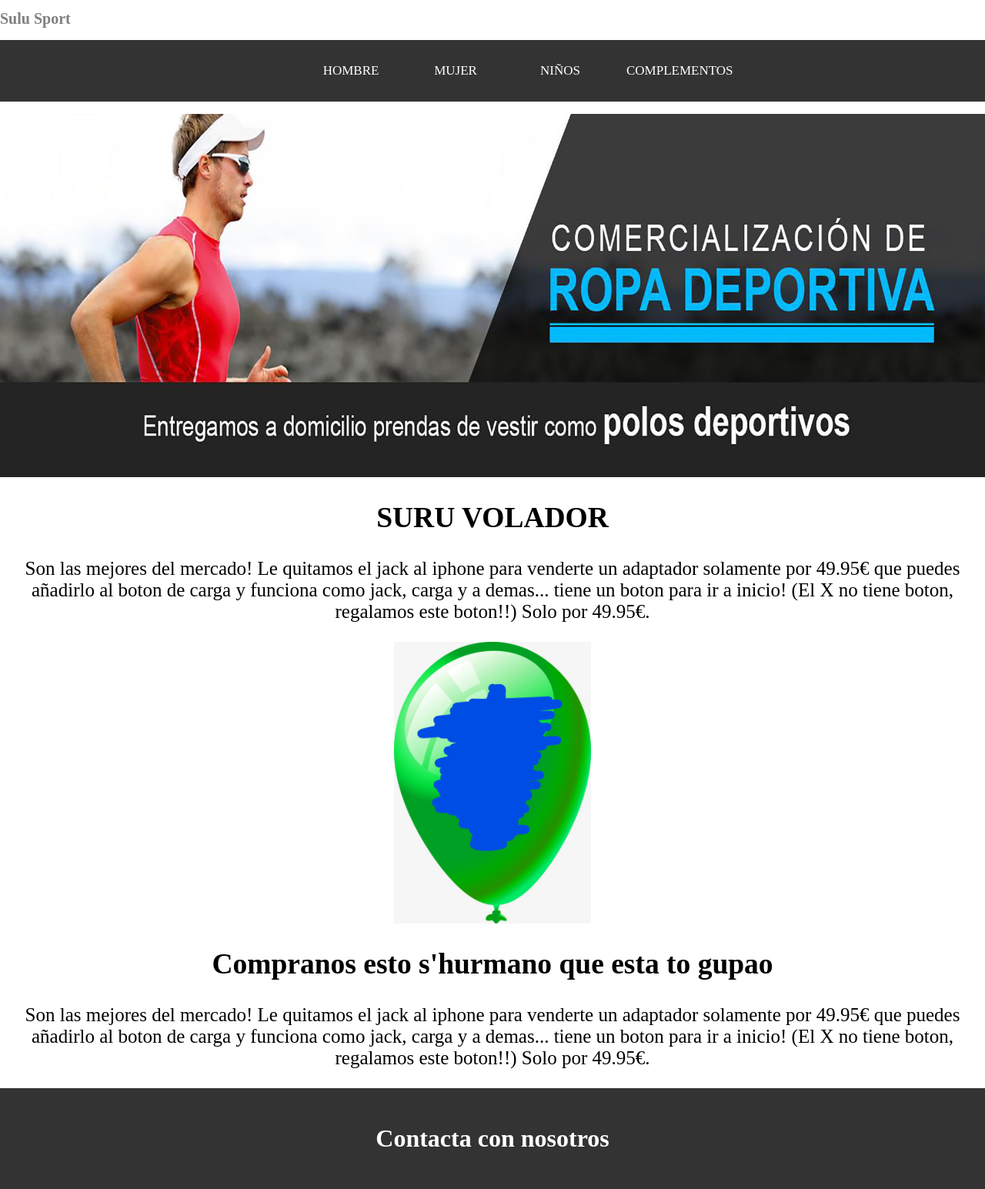
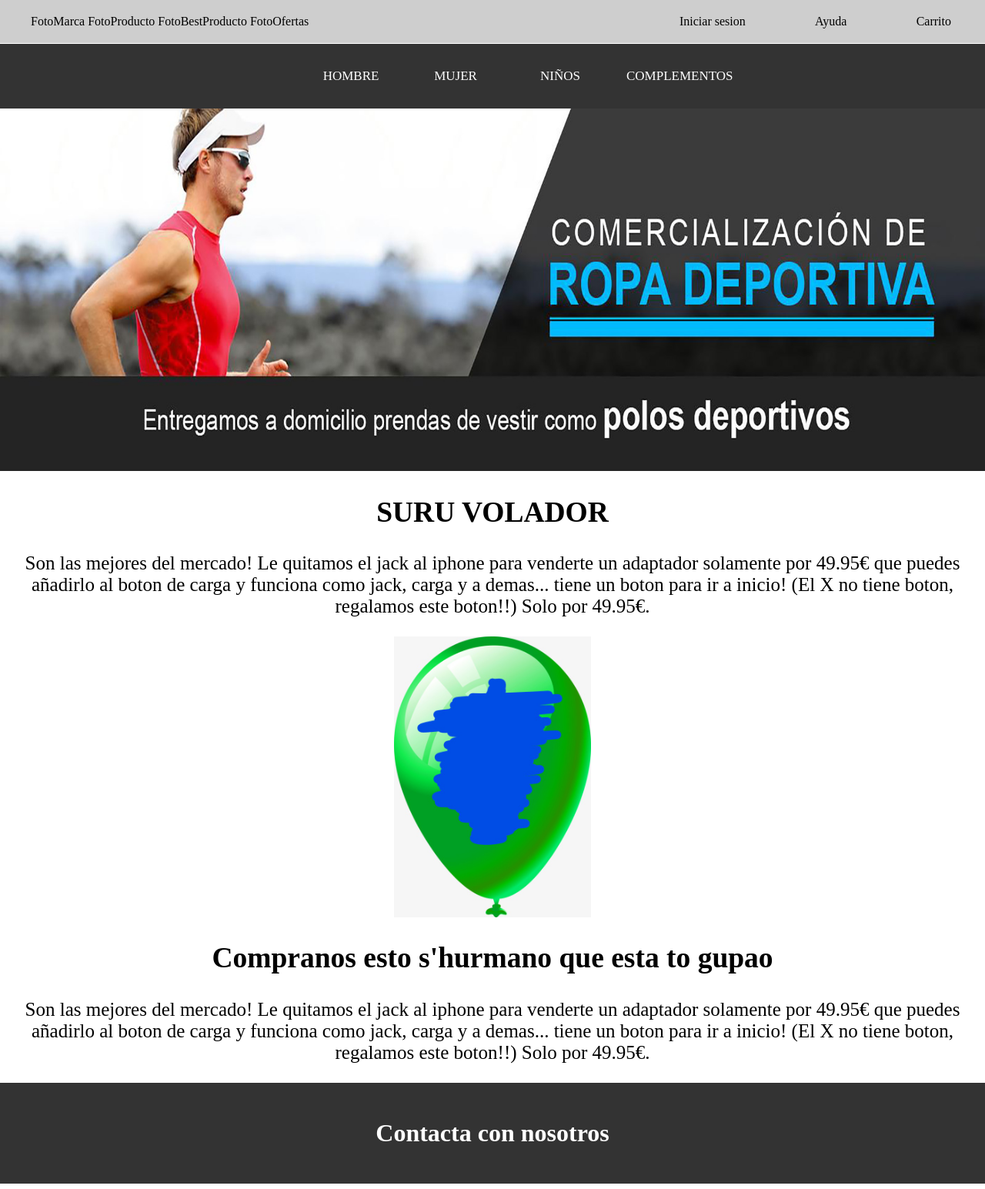
Before and after one commit to IvanLopezMedina/WebShop, a PHP site: page / in a window 1280 px wide. Shown: the whole page at 77% size. Run offline with PHP 8.4, Linux system fonts and the light colour scheme.

Commit message:
Creación (beta) cistella/iniciar sesión
He puesto cuatro cositas para tener una idea, para que luego solo sea modificar fotos y poner links

```diff
--- a/css/index.css
+++ b/css/index.css
@@ -3,17 +3,14 @@ body{
 }
 
 
-
-
 #slider1{
+    display: block;
 	text-align: center;
-	position: relative;
 }
 
 #slider2{
 	display: block;
 	text-align: center;
-
 }
 
 #info1{
@@ -41,17 +38,11 @@ body{
     width: 20%;
 }
 
-.topnav {
-	color:gray;
-	font-size: 10px;
-}
-
-
 
 nav {
     background-color: #333;
     text-align: center;
-    height: 10%;
+    height: 10%;;
 }
 
 footer {
@@ -63,3 +54,42 @@ footer {
     text-align: center;
     padding: 2%;
 }
+
+#inicio{
+    padding-top: 11%
+}
+
+#header{
+    position: fixed;
+    width: 100%;
+    line-height: 1.5em;
+}
+
+#topnav{
+    background-color: #cecece;
+    margin-bottom: -1.2%;
+}
+
+.arriba{
+    display: inline;
+}
+
+#products{
+    display: inline-block;
+    width: 45%;
+    text-align: left;
+}
+
+#registreCistella{
+    display: inline-block;
+    width: 45%;
+    text-align: right;
+}
+
+#iniciaSesion{
+    margin-right: 15%;
+}
+
+#ayuda{
+    margin-right: 15%;
+}
--- a/index.html
+++ b/index.html
@@ -10,9 +10,19 @@
 	<body>
 
 		<header id="header" class="">
-		<topnav class ="topnav">
-			<h1> Sulu Sport</h1>
-	</topnav>
+			<div id="topnav">
+				<ul id="products" class="arriba">
+					<li class="dropdown">FotoMarca</li>
+					<li class="dropdown">FotoProducto</li>
+					<li class="dropdown">FotoBestProducto</li>
+					<li class="dropdown">FotoOfertas</li>
+				</ul>
+				<ul id="registreCistella" class="arriba">
+					<li id="iniciaSesion" class="dropdown">Iniciar sesion</li>
+					<li id="ayuda" class="dropdown">Ayuda</li>
+					<li class="dropdown">Carrito</li>
+				</ul>
+			</div>
 
 			<nav class ="nav">
 				<ul>
@@ -52,7 +62,7 @@
 			</nav>
 		</header><!-- /header -->
 
-
+		<div id="inicio">
 			<section id="slider1">
 				<img id="globoRojo" class="globosCarousel" src="img/ropa-banner.jpg">
 				<img id="globoAzul" class="globosCarousel" src="img/accesorios-banner.jpg">
@@ -82,6 +92,7 @@
 			</footer>
 
 			<script src="js/carousel.js"></script>
+		<div>
 
 	</body>
 </html>
```
Also changed, not shown: img/carrito.png (added). Lines whose indentation alone changed are shown as unchanged.
